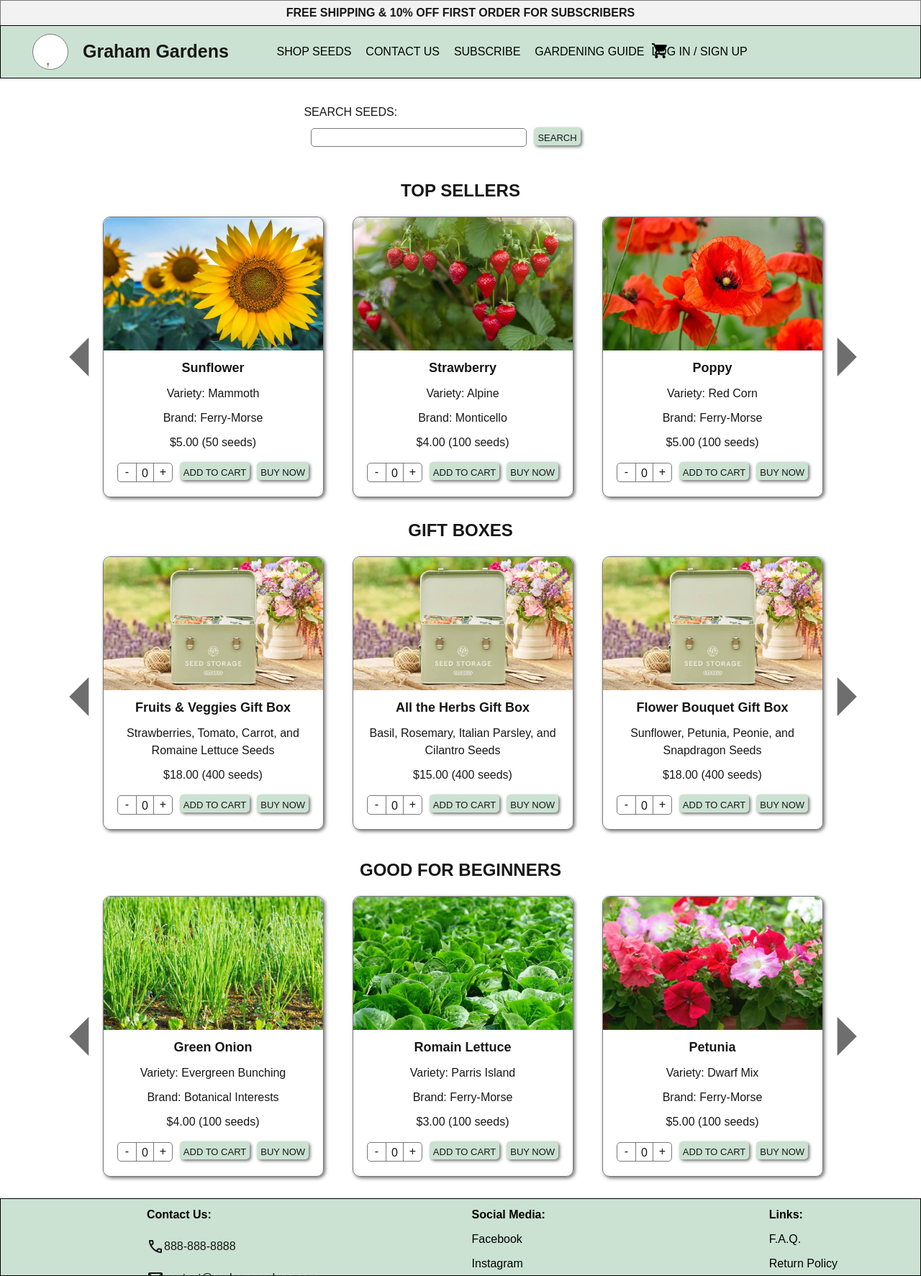
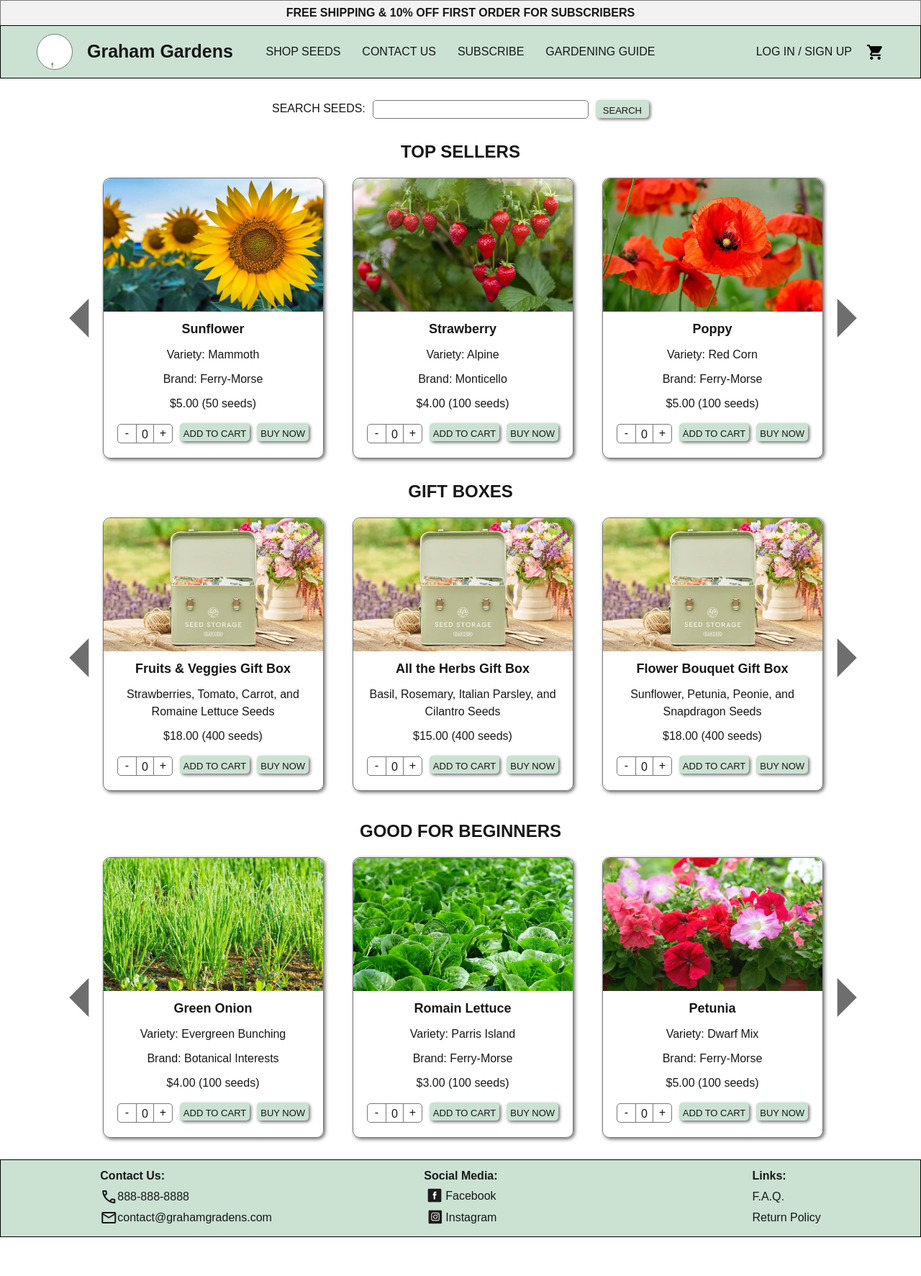
Before and after one commit to hayleegraham/graham_gardens_ecomm, a Next.js app: page / in a window 1280 px wide. Shown: the whole page at 72% size. After the commit the page ends 1719 px from the top, so only its background shows below. Built offline with nearby package versions, Linux system fonts and the light colour scheme.

Commit message:
footer styling fixed

```diff
--- a/app/components/Footer/Footer.scss
+++ b/app/components/Footer/Footer.scss
@@ -2,16 +2,5 @@
   height: 108px;
   border: 1px solid black;
   background-color: #cbe2d3;
-  display: inline-flex;
   width: 100%;
-  ul{
-    width: 33%;
-    margin-left: 193px;
-  }
-  li {
-    margin: 10px;
-  }
-  a {
-    color: black;
-  }
 }
--- a/app/components/Footer/index.js
+++ b/app/components/Footer/index.js
@@ -2,22 +2,22 @@ import "./Footer.scss";
 
 export default function MainNav() {
     return(
-        <div className="footer_cont">
+        <div className="footer_cont flex flex-row justify-center py-[10px] gap-[150px]">
 
-            <ul className="nav_ul">
+            <ul className="w-[300px]">
                 <li><a className="text-base font-bold" href="/">Contact Us:</a></li>
-                <li className="inline-flex"><span className="material-symbols-outlined">call</span>888-888-8888</li>
-                <li className="inline-flex"><span className="material-symbols-outlined">mail</span>contact@grahamgradens.com</li>
+                <li className="text-base flex pt-[5px]"><span className="material-symbols-outlined">call</span>888-888-8888</li>
+                <li className="text-base flex pt-[5px]"><span className="material-symbols-outlined">mail</span>contact@grahamgradens.com</li>
             </ul>
-            <ul className="nav_ul">
+            <ul>
                 <li><a className="text-base font-bold" href="/">Social Media:</a></li>
-                <li><a className="text-base inline-flex" href="/">Facebook</a></li>
-                <li><a className="text-base inline-flex" href="/">Instagram</a></li>
+                <li className="flex"><img src="/facebook.png" className="h-[30px]"></img><a className="text-base pt-[4px]" href="/">Facebook</a></li>
+                <li className="flex"><img src="/instagram.png" className="h-[30px]"></img><a className="text-base pt-[4px]" href="/">Instagram</a></li>
             </ul>
-            <ul className="nav_ul">
+            <ul className="pl-[204px]">
                 <li><a className="text-base font-bold" href="/">Links:</a></li>
-                <li><a className="text-base" href="/">F.A.Q.</a></li>
-                <li><a className="text-base" href="/">Return Policy</a></li>
+                <li className="pt-[5px]"><a className="text-base" href="/">F.A.Q.</a></li>
+                <li className="pt-[5px]"><a className="text-base" href="/">Return Policy</a></li>
             </ul>
         </div>
     )
--- a/app/components/MainNav/MainNav.scss
+++ b/app/components/MainNav/MainNav.scss
@@ -11,23 +11,11 @@
     background-color: white;
     border: 1px solid #797979;
     border-radius: 50%;
-    display: inline-block;
-    position: absolute;
-    left: 45px;
-    top: 47px;
   }
-  .nav_ul {
+  .nav_cont {
     height: 74px;
-    text-align: center;
     border: 1px solid black;
     background-color: #cbe2d3;
-    li {
-      display: inline-flex;
-      margin: 24px 10px;
-    }
-    a {
-      color: black;
-    }
   }
 
 }
--- a/app/components/MainNav/index.js
+++ b/app/components/MainNav/index.js
@@ -1,29 +1,49 @@
 import "./MainNav.scss";
 
 export default function MainNav() {
-    return(
+  return (
     <div className="header_cont">
       <div className="offers text-base font-bold text-center">
         FREE SHIPPING & 10% OFF FIRST ORDER FOR SUBSCRIBERS
       </div>
-
-            <ul className="nav_ul">
-                <div className="inline-flex">
+      <div className="flex flex-row justify-between nav_cont items-center px-[50px]">
+        <div className="flex flex-row items-center gap-[20px] w-[300px]">
           <div className="circle">
             <img src="/flower_growing.gif"></img>
           </div>
-                    <h1 className="text-[25px] font-bold absolute left-[115px] top-[53px]">Graham Gardens</h1>
+          <h1 className="text-[25px] font-bold">
+            Graham Gardens
+          </h1>
         </div>
-                <li><a className="text-base" href="/">SHOP SEEDS</a></li>
-                <li><a className="text-base" href="/carousel">CONTACT US</a></li>
-                <li><a className="text-base" href="/carousel">SUBSCRIBE</a></li>
-                <li><a className="text-base" href="/carousel">GARDENING GUIDE</a></li>
-
-                <div className="inline-flex">
-                    <a className="text-base absolute 2xl:left-[1305px] top-[60px]" href="/">LOG IN / SIGN UP</a>
-                    <img src="/cart.png" className="w-[25px] absolute 2xl:left-[1457px] top-[58px] cursor-pointer"></img>
+        <ul className="flex gap-[30px]">
+          <li>
+            <a className="text-base" href="/">
+              SHOP SEEDS
+            </a>
+          </li>
+          <li>
+            <a className="text-base" href="/carousel">
+              CONTACT US
+            </a>
+          </li>
+          <li>
+            <a className="text-base" href="/carousel">
+              SUBSCRIBE
+            </a>
+          </li>
+          <li>
+            <a className="text-base" href="/carousel">
+              GARDENING GUIDE
+            </a>
+          </li>
+        </ul>
+        <div className="flex flex-row w-[300px] justify-end gap-[20px]">
+          <a className="text-base " href="/">
+            LOG IN / SIGN UP
+          </a>
+          <img src="/cart.png" className="w-[25px] h-[25px] cursor-pointer"></img>
         </div>
-            </ul>
       </div>
-    )
+    </div>
+  );
 }
--- a/app/components/Search/Search.scss
+++ b/app/components/Search/Search.scss
@@ -1,18 +1,15 @@
 form{
-    padding: 35px 33%;
 
     .search_input{
         border: 1px solid #797979;
         border-radius: 5px;
         width: 300px;
-        margin: 10px;
     }
     .main_btn{
         height: 25px;
         background-color: #CBE2D3;
         border: none;
         border-radius: 5px;
-        padding: 5px;
         box-shadow: 2px 2px 4px #6d6d6d;
     }
 }
--- a/app/components/Search/index.js
+++ b/app/components/Search/index.js
@@ -2,11 +2,11 @@ import "./Search.scss";
 
 export default function Search() {
   return (
-    <form action="">
+    <form className="flex flex-row justify-center gap-[10px] my-[30px]" action="">
       <label htmlFor="search">SEARCH SEEDS:</label>
       <input className="search_input" type="text" id="search" name="search"></input>
 
-      <input className="main_btn text-[13px]" type="submit" value="SEARCH"></input>
+      <input className="main_btn text-[13px] px-[10px] py-[5px]" type="submit" value="SEARCH"></input>
     </form>
   );
 }
```
Also changed, not shown: public/facebook.png (added), public/instagram.png (added). Lines whose indentation alone changed are shown as unchanged.
